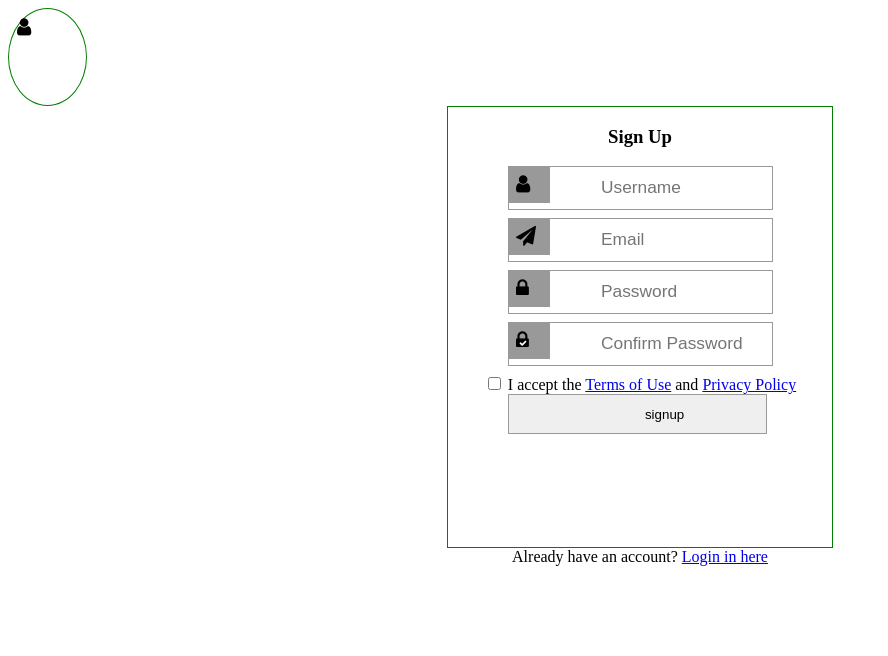
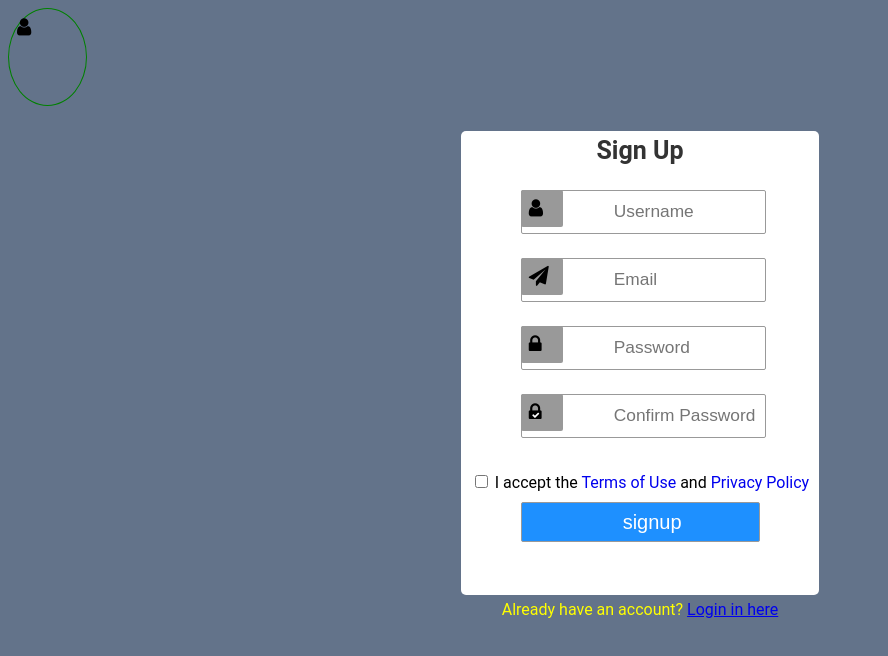
Before and after one commit to jakazzy/webD-templates, a plain HTML site: page signup/index.html in a window 1280 px wide. Shown: the whole page, without its empty margins (0-888 px from the left). Drawn offline with Linux system fonts and the light colour scheme.

Commit message:
add sign up page styled

```diff
--- a/signup/index.html
+++ b/signup/index.html
@@ -18,39 +18,39 @@
         <h3 class="form-text center-text">Sign Up</h3>
         <form>
             <div class="input-group input-name">
-                <span>
+                <span class="font-awesome">
                     <i class="fa fa-user"></i>
                 </span>
                 <input type="text" name="usr" placeholder="username">
             </div>
             <div class="input-group input-email">
-                <span>
+                <span class="font-awesome">
                     <i class="fa fa-paper-plane"></i>
                 </span>
                 <input type="email" name="email" placeholder="email">
             </div>
             <div class="input-group input-password">
-                <span>
+                <span class="font-awesome">
                     <i class="fa fa-lock"></i>
                 </span>
                 <input type="password" name="password" placeholder="password">
             </div>
             <div class="input-group input-password">
-                <span>
-                <i class="fa fa-lock"></i>
-                <i class="fa fa-check"></i>
-            </span>
+                <span class="font-awesome">
+                    <i class="fa fa-lock"></i>
+                    <i class="fa fa-check"></i>
+                </span>
                 <input type="password" name="confirm-password" placeholder="confirm password">
             </div>
-            <div class="checkbox center-text">
+            <div class="check center-text">
                 <input type="checkbox" name="accept" required="required"> I accept the <a href="#"> Terms of Use</a> and <a href="#"> Privacy Policy </a>
             </div>
             <div class="form-button input-group">
-                <button class="input-group btn-success center-text" type="submit"> signup</button>
+                <button class="input-group btn-success center-text" type="submit"> <span class="button-text">signup</span> </button>
             </div>
         </form>
     </div>
-    <div class="center-text">
+    <div class="center-text login-text">
         Already have an account? <a href="#">Login in here</a>
     </div>
 </body>
--- a/signup/style.css
+++ b/signup/style.css
@@ -1,10 +1,26 @@
 /* Center the container of the login form */
 
+body {
+    font-family: 'Roboto', sans-serif;
+    background: #63738a;
+}
+
 .container {
-    width: 30vw;
-    height: 55vh;
-    border: 1px solid green;
+    width: 28vw;
+    height: 58vh;
+    border-radius: 5px;
+    background-color: #fff;
     margin: 0 auto;
+}
+
+
+/* style the sign up text */
+
+h3 {
+    padding-top: 5px;
+    color: #333;
+    font-weight: bold;
+    font-size: 25px;
 }
 
 
@@ -27,7 +43,8 @@ button[type="submit"] {
     width: 80%;
     border: 1px solid #999;
     height: 5vh;
-    margin-bottom: 1vh;
+    margin-bottom: 3vh;
+    border-radius: 2px;
 }
 
 
@@ -38,10 +55,14 @@ button[type="submit"] {
     padding-left: 60px;
 }
 
-.input-group span {
+
+/* style font awesome */
+
+.input-group .font-awesome {
     position: absolute;
     width: 42px;
     height: 37px;
+    border-radius: 2px;
     background-color: #999;
 }
 
@@ -70,7 +91,27 @@ button[type="submit"] {
     text-align: center;
 }
 
+.check {
+    margin: 10px 0;
+}
 
-/* .checkbox{
-    margin:
-} */
+.check a {
+    text-decoration: none;
+}
+
+.form-button button {
+    background-color: dodgerblue;
+    color: #fff;
+    font-size: 20px;
+    /* text-align: unset; */
+    /* background-image: linear-gradient(to right, blue, grey); */
+}
+
+.button-text {
+    padding-right: 30px;
+}
+
+.login-text {
+    margin-top: 5px;
+    color: yellow;
+}
```
